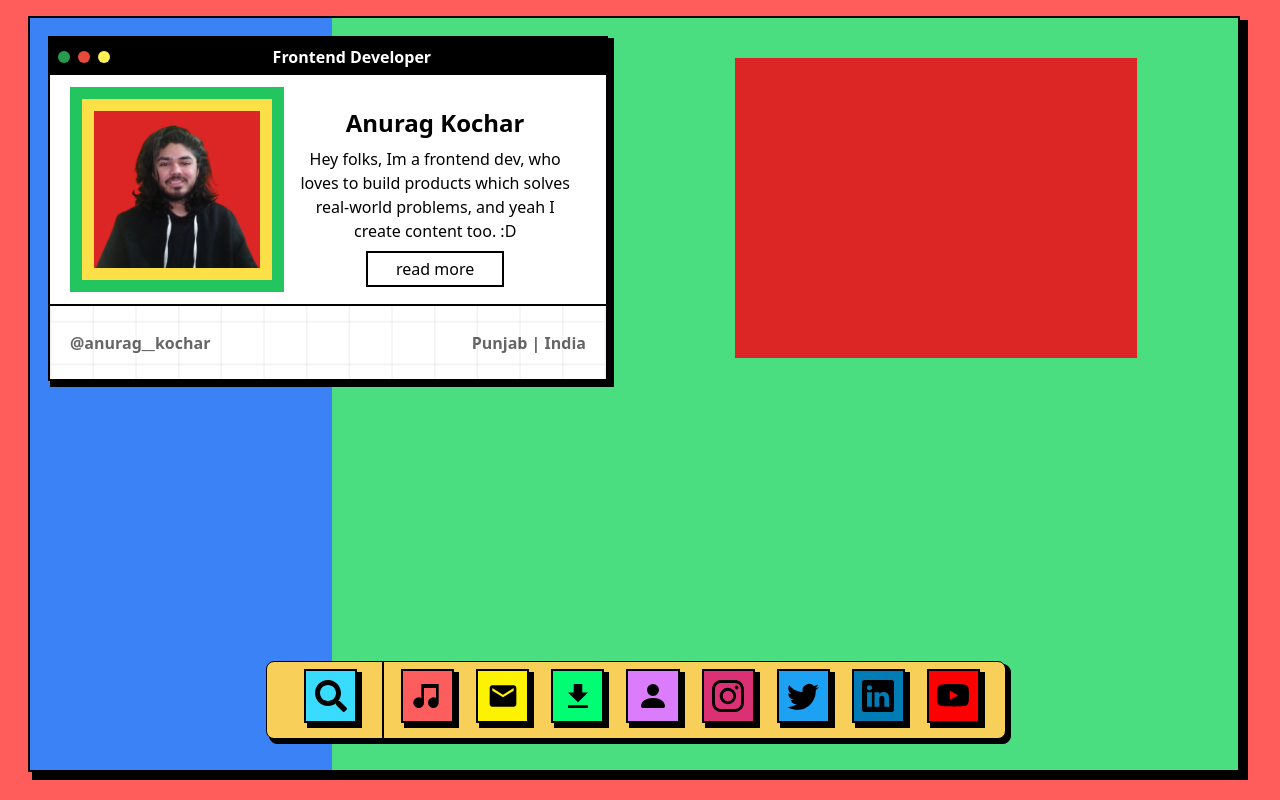
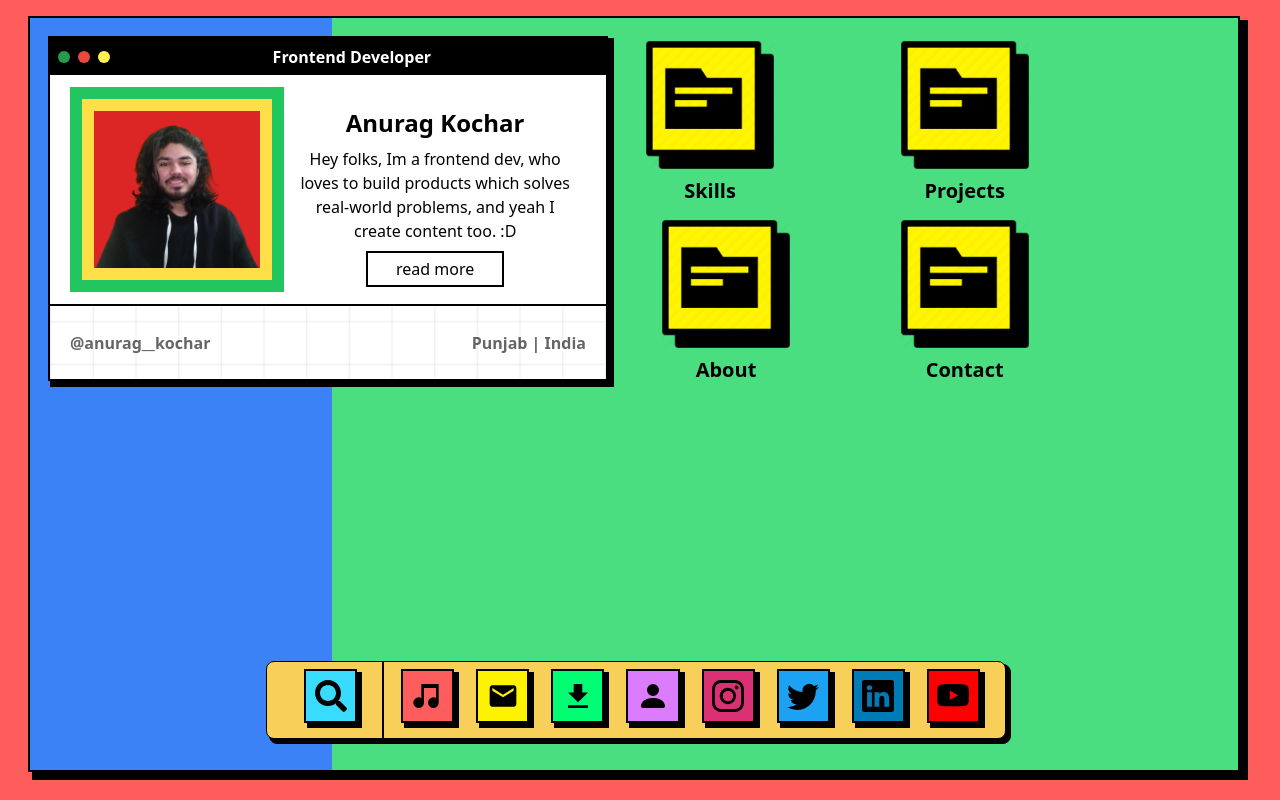
Before and after one commit to Anurag-Kochar-1/neu-os-portfolio, a Next.js app: page / in a window 1280 px wide. Built offline with nearby package versions, Linux system fonts and the light colour scheme.

Commit message:
testFolderContainer-added

```diff
--- a/app/page.tsx
+++ b/app/page.tsx
@@ -9,20 +9,23 @@ const inter = Inter({ subsets: ['latin'] })
 
 export default function Home() {
   return (
-    <main className='w-full h-[100%] lg:w-[95%] lg:h-[95vh] flex justify-center items-center md:border-2 md:border-black bg-black'>
+    <main className='w-full h-[100%] md:w-[95%] md:h-[95vh] flex justify-center items-center md:border-2 md:border-black bg-black'>
 
       {/* Window */}
       <div className='w-full h-full flex flex-col justify-start items-center md:border-2 md:border-black bg-blue-300 md:-mt-3 md:-ml-3 '>
 
         {/* <MenuBar /> */}
 
-        <div className='bg-green-400 w-full h-full relative grid grid-cols-12 auto-rows-min  overflow-x-hidden overflow-y-scroll '>
+        <div className='bg-green-400 w-full h-full relative grid grid-cols-12 auto-rows-min  overflow-x-hidden overflow-y-scroll pb-40 md:pb-0'>
 
           <div className=' absolute left-0 bottom-0 top-0 bg-blue-500 w-full h-[50vh] xl:h-screen xl:w-full xl:col-start-1 xl:col-end-4'>  </div>
 
           <AboutCard />
 
-          <div className='bg-red-600 col-start-2 col-end-12 h-[300px] lg:col-span-4 lg:col-end-12 my-10'>  </div>
+          {/* <div className='bg-red-600 col-start-2 col-end-12 h-[300px] lg:col-span-4 lg:col-end-12 my-10'>  </div> */}
+
+
+          <FoldersContainer />
 
 
 
--- a/components/FolderCard/FolderCard.tsx
+++ b/components/FolderCard/FolderCard.tsx
@@ -1,5 +1,7 @@
+import React from 'react'
 import { IFolderData } from '@/constants/FoldersData/FoldersData'
-import React from 'react'
+import folderIcon from "../../public/images/folderIcon.png"
+import Image from 'next/image'
 
 interface IProps {
   folder: IFolderData
@@ -7,8 +9,9 @@ interface IProps {
 
 const FolderCard = ( {folder}:IProps ) => {
   return (
-    <div>
-      <span> {folder.folderName} </span>
+    <div className='flex flex-col justify-start items-center space-y-2 m-1'>
+      <Image src={folderIcon} alt={folder.folderName} width={400} height={400} className="w-20 xl:w-32" />
+      <h3 className='text-black text-xl font-bold'> {folder.folderName} </h3>
     </div>
   )
 }
--- a/components/FoldersContainer/FoldersContainer.tsx
+++ b/components/FoldersContainer/FoldersContainer.tsx
@@ -2,9 +2,11 @@ import { FoldersDataArray } from '@/constants/FoldersData/FoldersData'
 import React from 'react'
 import FolderCard from '../FolderCard/FolderCard'
 
+// lg:col-start-3 lg:col-end-11 xl:col-start-1 xl:col-end-7 xl:mx-5 2xl:col-start-1 2xl:col-end-6 2xl:mx-6
+
 const FoldersContainer = () => {
   return (
-    <div className='w-full col-span-full flex flex-wrap justify-between items-center '>
+    <div className='p-2 my-2 col-start-2 col-end-12 xl:col-start-7 xl:col-end-11 2xl:col-start-7 2xl:col-end-10 flex flex-wrap justify-between items-center xl:space-x-5'>
       {FoldersDataArray && FoldersDataArray?.map((folder) => {
         return <FolderCard key={folder.id} folder={folder} />
       })}
--- a/components/TaskBar/TaskBar.tsx
+++ b/components/TaskBar/TaskBar.tsx
@@ -62,7 +62,7 @@ const TaskBar = () => {
         </div>
 
         {/* Download icon */}
-        <div className={`lg:hidden w-12 h-12 flex justify-center items-center bg-black border border-black`}>
+        <div className={`lg:hidden w-12 h-12 flex justify-center items-center bg-black border border-blackage`}>
           <div className={`w-full h-full -mt-2 -ml-2 flex justify-center items-center bg-[#00FD74] text-white border-2 border-black`}>
             <IoMdDownload className='text-black' size={"1.5rem"} />
           </div>
```
